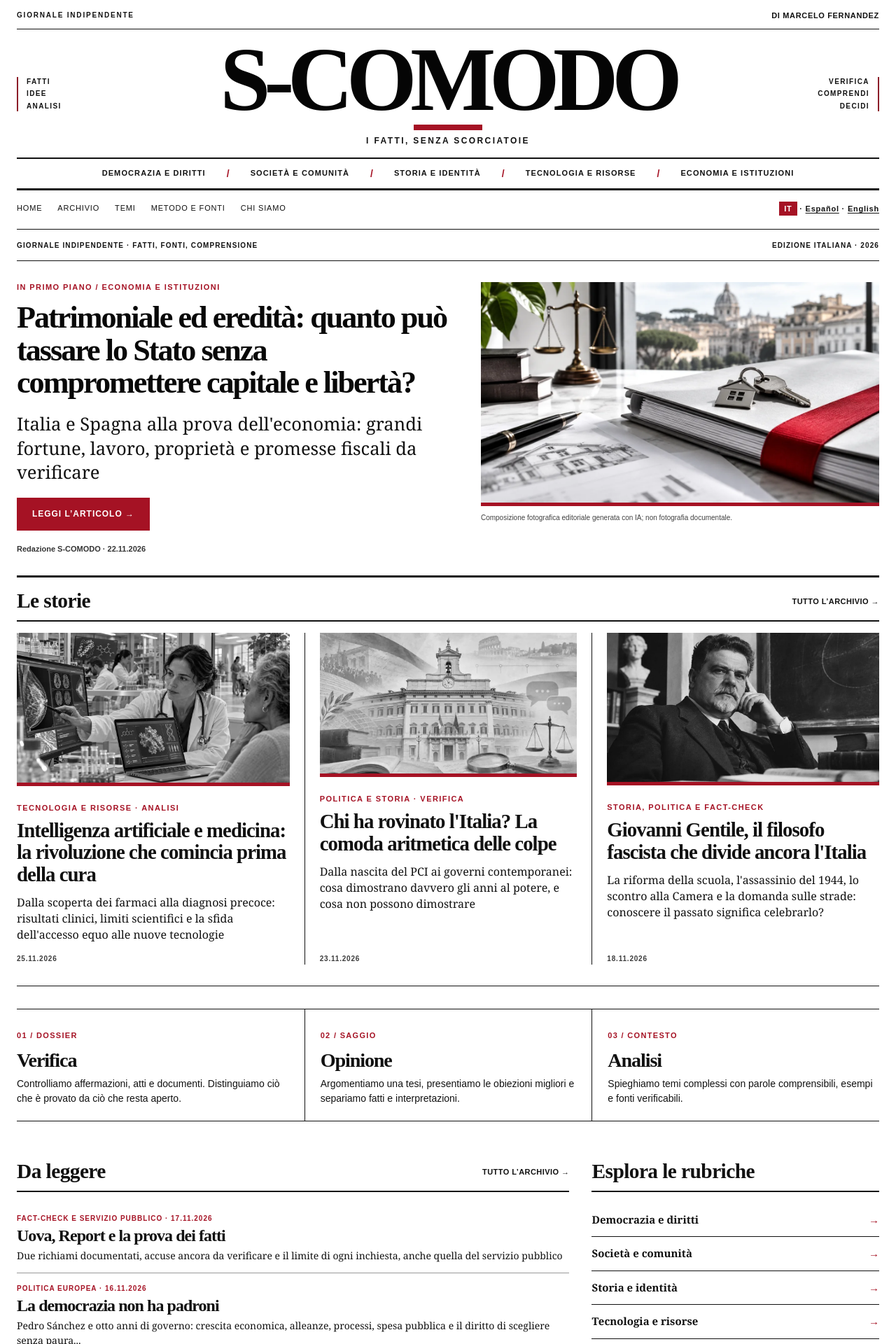
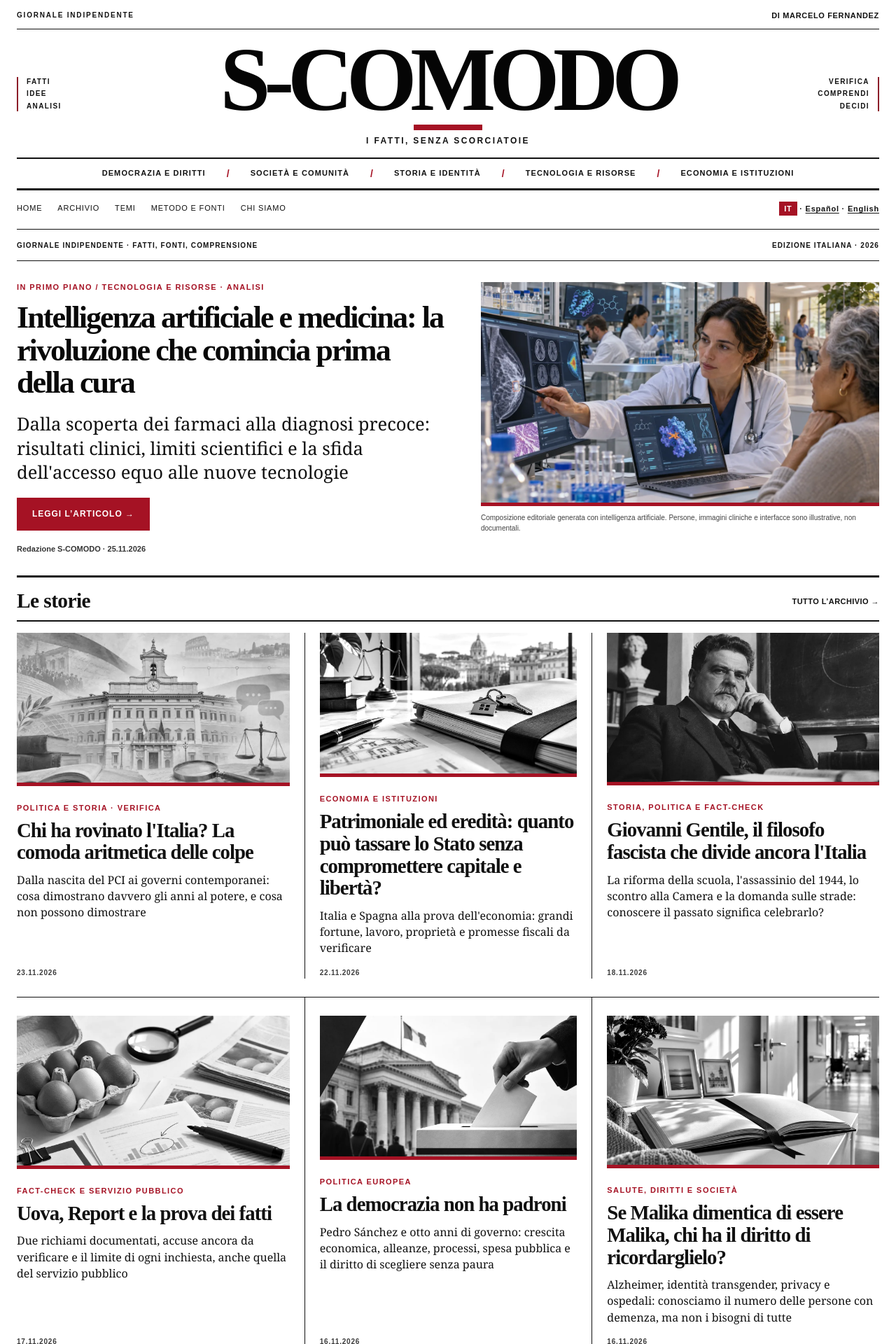
Before and after one commit to manzo8b/s-comodo, a Jekyll site: the page built from index.html, in a window 1280 px wide. Shown: the top 1920 px of the page at 70% size. Built offline with Jekyll 4.4.1, drawn with Linux system fonts in a browser that asks for light colours; some of the changed text lies outside the part shown.

Commit message:
Front pages: latest article leads, six stories in two editorial rows

```diff
--- a/_data/homepage_leads.yml
+++ b/_data/homepage_leads.yml
@@ -1,3 +1,4 @@
-it: SC-PATRIMONIALE-2026
-es: SC-PATRIMONIALE-2026
+# Front pages now use the most recent published article in their own language.
+it: ""
+es: ""
 en: ""
--- a/_layouts/default.html
+++ b/_layouts/default.html
@@ -43,7 +43,7 @@
 <link rel="stylesheet" href="{{ '/assets/css/editorial-colors.css' | relative_url }}">
 <link rel="stylesheet" href="{{ '/assets/css/newspaper.css' | relative_url }}">
 <link rel="icon" type="image/svg+xml" href="{{ '/assets/brand/scomodo-favicon.svg' | relative_url }}">
-<link rel="stylesheet" href="{{ '/assets/css/reading-edition.css' | relative_url }}?v=20261125-quality-cd">
+<link rel="stylesheet" href="{{ '/assets/css/reading-edition.css' | relative_url }}?v=20261125-home-grid">
 <script src="{{ '/assets/js/reading-edition.js' | relative_url }}?v={{ site.time | date: '%s' }}" defer></script>
 {% if page.article_id == 'SC020' %}
 <link rel="stylesheet" href="{{ '/assets/css/sc020-ozempic.css' | relative_url }}?v=20261113">
--- a/assets/css/sc-newspaper-2026.css
+++ b/assets/css/sc-newspaper-2026.css
@@ -333,3 +333,12 @@ body.sc-newspaper {background:#fff;color:#111;font-family:var(--sc-body);overflo
  .sc-newspaper,.sc-newspaper *,.sc-newspaper *::before,.sc-newspaper *::after{scroll-behavior:auto!important;animation:none!important;transition:none!important}
 }
 @media(forced-colors:active){.sc-newspaper :focus-visible{outline:3px solid Highlight!important}}
+
+/* Two-row editorial story grid; preserve the existing mobile stack. */
+.sc-newspaper .nsp-columns--topics-only{grid-template-columns:minmax(0,1fr)}
+@media(min-width:641px){
+ .sc-newspaper .nsp-triple{row-gap:26px}
+ .sc-newspaper .nsp-triple>.nsp-card:nth-child(3n+1){padding-left:0;border-left:0}
+ .sc-newspaper .nsp-triple>.nsp-card:nth-child(3n){padding-right:0}
+ .sc-newspaper .nsp-triple>.nsp-card:nth-child(n+4){padding-top:26px;border-top:1px solid #111}
+}
--- a/index.html
+++ b/index.html
@@ -6,9 +6,7 @@ description: "S-COMODO: giornale indipendente, verifiche, opinioni e analisi doc
 permalink: /
 ---
 {% assign published_posts = site.posts | where: 'editorial_status', 'pubblicato' | where: 'lang', 'it' | sort: 'date' | reverse %}
-{% assign lead_id = site.data.homepage_leads.it %}
-{% assign lead_candidates = published_posts | where: 'article_id', lead_id %}
-{% assign lead_post = lead_candidates | first | default: published_posts.first %}
+{% assign lead_post = published_posts.first %}
 <div class="nsp-front">
   <div class="nsp-edition" aria-label="EDIZIONE ITALIANA">
     <strong>GIORNALE INDIPENDENTE · FATTI, FONTI, COMPRENSIONE</strong>
@@ -43,7 +41,7 @@ permalink: /
     <div class="nsp-triple">
       {% assign card_count = 0 %}
       {% for post in published_posts %}
-        {% if post.url != lead_post.url and card_count < 3 %}
+        {% if post.url != lead_post.url and card_count < 6 %}
           <article class="nsp-card">
             <a href="{{ post.url | relative_url }}" class="nsp-card__visual" aria-label="Leggi: {{ post.title | escape }}">
               {% assign card_cover = post.cover_image | default: post.image %}
@@ -66,21 +64,21 @@ permalink: /
     <div class="nsp-method"><span>02 / saggio</span><h3>Opinione</h3><p>Argomentiamo una tesi, presentiamo le obiezioni migliori e separiamo fatti e interpretazioni.</p></div>
     <div class="nsp-method"><span>03 / contesto</span><h3>Analisi</h3><p>Spieghiamo temi complessi con parole comprensibili, esempi e fonti verificabili.</p></div>
   </section>
-  <div class="nsp-columns">
-    <section aria-labelledby="nsp-more">
+  <div class="nsp-columns{% if published_posts.size <= 7 %} nsp-columns--topics-only{% endif %}">
+    {% if published_posts.size > 7 %}<section aria-labelledby="nsp-more">
       <div class="nsp-sectionbar"><h2 id="nsp-more">Da leggere</h2><a href="{{ '/archivio/' | relative_url }}">TUTTO L’ARCHIVIO →</a></div>
       <ol class="nsp-latest">
       {% assign other_count = 0 %}
       {% for post in published_posts %}
         {% if post.url != lead_post.url %}
           {% assign other_count = other_count | plus: 1 %}
-          {% if other_count > 3 and other_count < 10 %}
+          {% if other_count > 6 and other_count < 13 %}
             <li><p class="nsp-latest__meta">{{ post.rubrica | escape }} · {{ post.date | date: '%d.%m.%Y' }}</p><h3><a href="{{ post.url | relative_url }}">{{ post.title | escape }}</a></h3><p>{{ post.subtitle | escape | truncatewords: 20 }}</p></li>
           {% endif %}
         {% endif %}
       {% endfor %}
       </ol>
-    </section>
+    </section>{% endif %}
     <aside aria-labelledby="nsp-topics">
       <div class="nsp-sectionbar"><h2 id="nsp-topics">Esplora le rubriche</h2></div>
       <ul class="nsp-topics">
```
Also changed, not shown: en/index.html (+7 -9 lines), es/index.html (+6 -8 lines), scripts/quality-browser.py (+11 -0 lines).
